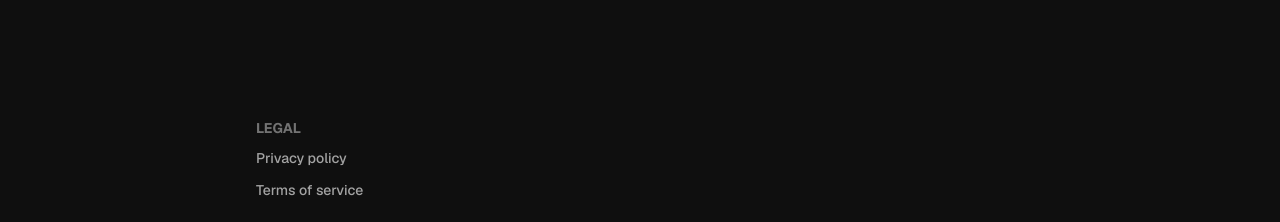
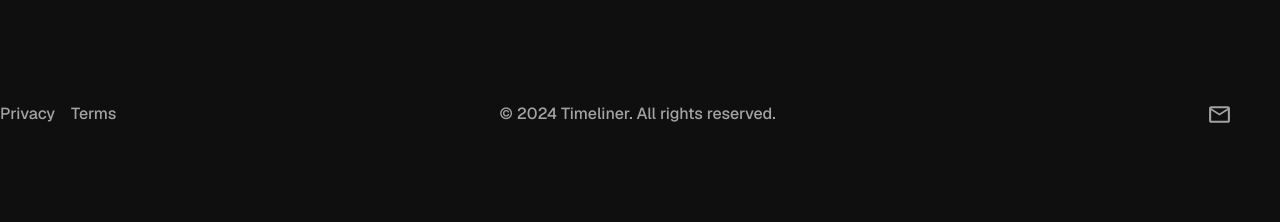
Before and after one commit to filoooooonov/timeliner, a Next.js app: page /search in a window 1280 px wide. Shown: the part 730-952 px from the top of the page. After the commit the page ends 889 px from the top, so only its background shows below. Built offline with nearby package versions, Linux system fonts and the light colour scheme; no server answers; the database is empty.

Commit message:
Change Footer design

```diff
--- a/components/Footer.tsx
+++ b/components/Footer.tsx
@@ -1,33 +1,41 @@
 import Link from "next/link";
 import React, { useEffect } from "react";
+import { MdOutlineEmail } from "react-icons/md";
 
 const Footer = () => {
   return (
-    <footer className="max-w-3xl mx-auto text-text_secondary pt-12 pb-4 px-5 md:px-0">
-      <h3 className="font-bold text-sm text-neutral-500 mb-2">LEGAL</h3>
-      <ul className="mb-8 space-y-2">
-        <li>
+    <footer className="max-w-7xl mx-auto text-text_secondary py-8 px-5 md:px-0">
+      <ul className="flex gap-2 flex-col md:flex-row md:justify-between">
+        <li className="space-x-4 flex justify-center">
           <Link
-            className="text-neutral-400 font-medium text-sm hover:text-neutral-200 duration-200"
+            className="text-neutral-400 font-medium hover:font-semibold hover:text-neutral-200 duration-200"
             href="/legal/privacy-policy"
           >
-            Privacy policy
+            Privacy
+          </Link>
+          <Link
+            className="text-neutral-400 font-medium hover:font-semibold hover:text-neutral-200 duration-200"
+            href="/legal/privacy-policy"
+          >
+            Terms
           </Link>
         </li>
-        <li>
+
+        <li className="flex justify-center">
+          <p className=" text-neutral-400 font-medium">
+            &copy; 2024 Timeliner. All rights reserved.
+          </p>
+        </li>
+        <li className="flex justify-center px-12">
           <Link
-            className="text-neutral-400 font-medium text-sm hover:text-neutral-200 duration-200"
-            href="/legal/terms-of-service"
+            className="text-neutral-400 font-medium hover:font-semibold hover:text-neutral-200 duration-200"
+            href="mailto:alexfiloonov@gmail.com"
           >
-            Terms of service
+            <MdOutlineEmail size={25} />
           </Link>
         </li>
       </ul>
-      <div className="container mx-auto px-4 text-center">
-        <p className="text-xs text-neutral-400">
-          &copy; 2024 Timeliner. All rights reserved.
-        </p>
-      </div>
+      <div className="container mx-auto px-4 text-center"></div>
     </footer>
   );
 };
```
